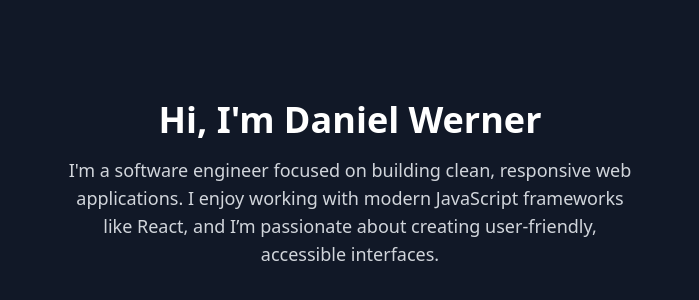
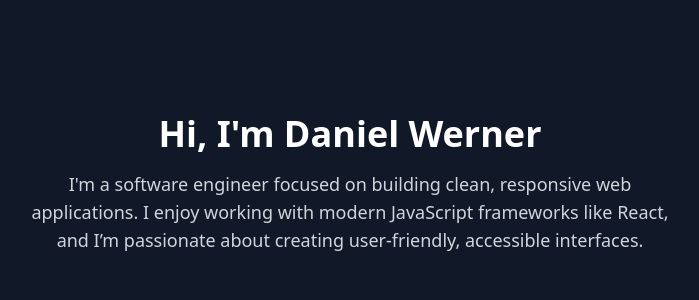
Before and after one commit to DanielWerner07/portfolio, a React (Vite) app: page / in a window 1280 px wide. Shown: the part 216-516 px from the top of the page, without its empty margins (290-989 px from the left). Built offline with nearby package versions, Linux system fonts and the light colour scheme.

Commit message:
Update App.jsx

```diff
--- a/src/App.jsx
+++ b/src/App.jsx
@@ -1,9 +1,9 @@
 function App() {
   return (
-    <div className="dark font-sans">
-      <section className="min-h-screen flex flex-col items-center justify-center px-6 py-20 bg-white text-gray-900 dark:bg-gray-900 dark:text-white">
+    <div className="font-sans min-h-screen bg-gray-900 text-white flex flex-col items-center justify-center px-6 py-20">
+      <section className="w-full max-w-2xl flex flex-col items-center">
         <h1 className="text-4xl font-bold mb-4 text-center">Hi, I'm Daniel Werner</h1>
-        <p className="max-w-xl text-center text-lg text-gray-700 dark:text-gray-300">
+        <p className="text-center text-lg text-gray-300">
           I'm a software engineer focused on building clean, responsive web applications. I enjoy working with modern JavaScript frameworks like React, and I’m passionate about creating user-friendly, accessible interfaces.
         </p>
       </section>
```
